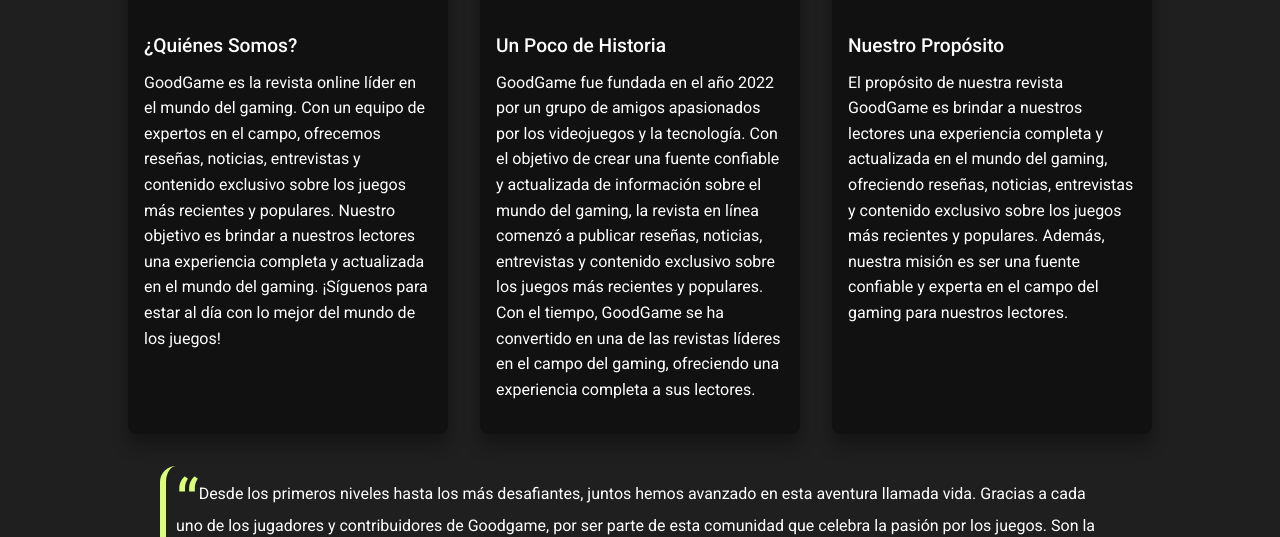
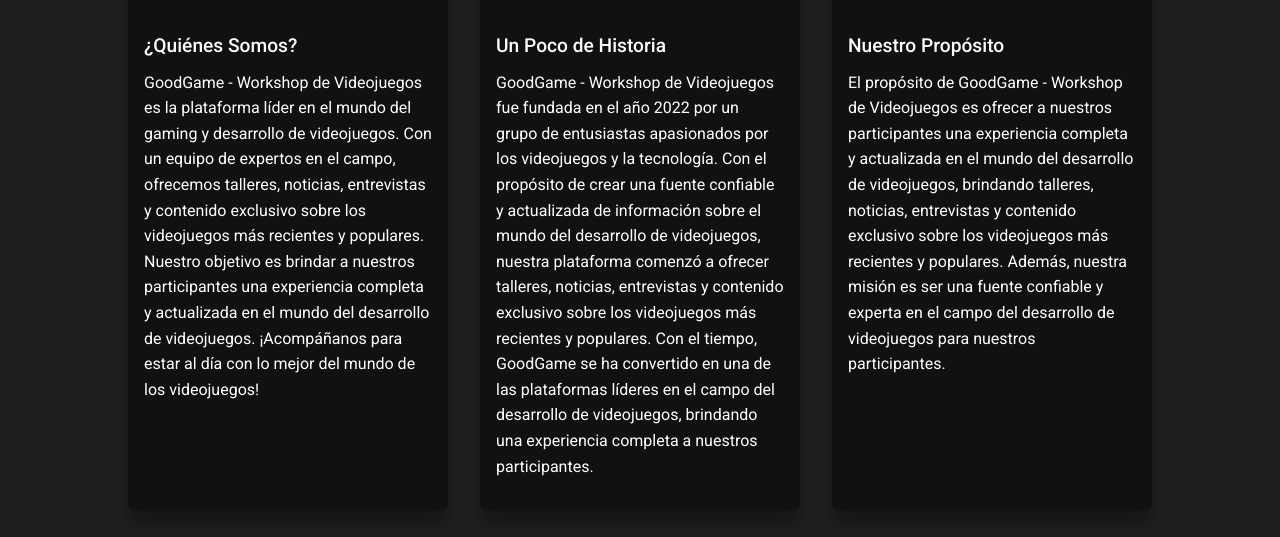
Before and after one commit to CarlosOlivera92/goodgame-workshop-react, a React (Vite) app: page /nosotros in a window 1280 px wide. Shown: the part 368-905 px from the top of the page. Built offline with nearby package versions, Linux system fonts and the light colour scheme.

Commit message:
about texts updated

```diff
--- a/src/pages/about/about.tsx
+++ b/src/pages/about/about.tsx
@@ -20,13 +20,14 @@
             <div className="text">
               <h2>¿Quiénes Somos?</h2>
               <p>
-                GoodGame es la revista online líder en el mundo del gaming.
-                Con un equipo de expertos en el campo, ofrecemos reseñas,
-                noticias, entrevistas y contenido exclusivo sobre los juegos
-                más recientes y populares. Nuestro objetivo es brindar a
-                nuestros lectores una experiencia completa y actualizada en el
-                mundo del gaming. ¡Síguenos para estar al día con lo mejor del
-                mundo de los juegos!
+                GoodGame - Workshop de Videojuegos es la plataforma líder en
+                el mundo del gaming y desarrollo de videojuegos. Con un equipo
+                de expertos en el campo, ofrecemos talleres, noticias,
+                entrevistas y contenido exclusivo sobre los videojuegos más
+                recientes y populares. Nuestro objetivo es brindar a nuestros
+                participantes una experiencia completa y actualizada en el mundo
+                del desarrollo de videojuegos. ¡Acompáñanos para estar al día con
+                lo mejor del mundo de los videojuegos!
               </p>
             </div>
           </div>
@@ -43,15 +44,16 @@
             <div className="text">
               <h2>Un Poco de Historia</h2>
               <p>
-                GoodGame fue fundada en el año 2022 por un grupo de amigos
-                apasionados por los videojuegos y la tecnología. Con el
-                objetivo de crear una fuente confiable y actualizada de
-                información sobre el mundo del gaming, la revista en línea
-                comenzó a publicar reseñas, noticias, entrevistas y contenido
-                exclusivo sobre los juegos más recientes y populares. Con el
-                tiempo, GoodGame se ha convertido en una de las revistas líderes
-                en el campo del gaming, ofreciendo una experiencia completa a
-                sus lectores.
+                GoodGame - Workshop de Videojuegos fue fundada en el año 2022 por
+                un grupo de entusiastas apasionados por los videojuegos y la
+                tecnología. Con el propósito de crear una fuente confiable y
+                actualizada de información sobre el mundo del desarrollo de
+                videojuegos, nuestra plataforma comenzó a ofrecer talleres,
+                noticias, entrevistas y contenido exclusivo sobre los videojuegos
+                más recientes y populares. Con el tiempo, GoodGame se ha convertido
+                en una de las plataformas líderes en el campo del desarrollo de
+                videojuegos, brindando una experiencia completa a nuestros
+                participantes.
               </p>
             </div>
           </div>
@@ -68,12 +70,13 @@
             <div className="text">
               <h2>Nuestro Propósito</h2>
               <p>
-                El propósito de nuestra revista GoodGame es brindar a nuestros
-                lectores una experiencia completa y actualizada en el mundo del
-                gaming, ofreciendo reseñas, noticias, entrevistas y contenido
-                exclusivo sobre los juegos más recientes y populares. Además,
-                nuestra misión es ser una fuente confiable y experta en el campo
-                del gaming para nuestros lectores.
+                El propósito de GoodGame - Workshop de Videojuegos es ofrecer a
+                nuestros participantes una experiencia completa y actualizada en
+                el mundo del desarrollo de videojuegos, brindando talleres,
+                noticias, entrevistas y contenido exclusivo sobre los videojuegos
+                más recientes y populares. Además, nuestra misión es ser una
+                fuente confiable y experta en el campo del desarrollo de
+                videojuegos para nuestros participantes.
               </p>
             </div>
           </div>
@@ -84,16 +87,16 @@
       {/* CITA */}
       <section className="quote d-flex justify-content-center">
         <blockquote className="blockquote">
-          <p>
-            Desde los primeros niveles hasta los más desafiantes, juntos hemos
-            avanzado en esta aventura llamada vida. Gracias a cada uno de los
-            jugadores y contribuidores de Goodgame, por ser parte de esta
-            comunidad que celebra la pasión por los juegos. Son la fuerza que
-            nos impulsa a seguir explorando y superando desafíos, y por eso,
-            agradecemos cada momento compartido juntos. ¡Gracias por ser parte
-            de esta épica odisea en el mundo de los videojuegos!
-          </p>
-          <cite className="blockquote-footer ">Equipo de GoodGame</cite>
+            <p>
+                Desde los primeros niveles hasta los más desafiantes, juntos hemos
+                avanzado en esta aventura llamada vida. Gracias a cada uno de los
+                participantes y colaboradores de GoodGame - Workshop de Videojuegos,
+                por ser parte de esta comunidad que celebra la pasión por los
+                videojuegos. Son la fuerza que nos impulsa a seguir explorando y
+                superando desafíos, y por eso, agradecemos cada momento compartido
+                juntos. ¡Gracias por ser parte de esta épica odisea en el mundo de los videojuegos!
+            </p>
+            <cite className="blockquote-footer ">Equipo de GoodGame</cite>
         </blockquote>
       </section>
     </main>
```
